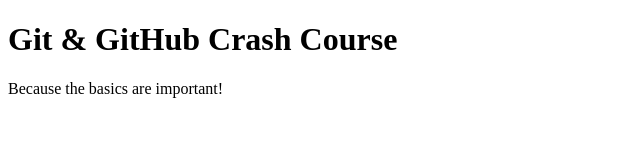
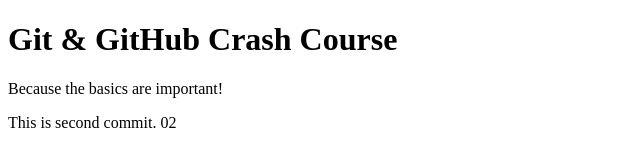
Before and after one commit to rishiranjan10/github_actions, a plain HTML site: page index.html in a window 1280 px wide. Shown: the whole page, without its empty margins (0-640 px from the left). Drawn offline with Linux system fonts and the light colour scheme.

Commit message:
second commit

```diff
--- a/index.html
+++ b/index.html
@@ -9,5 +9,6 @@
   <body>
     <h1>Git & GitHub Crash Course</h1>
     <p>Because the basics are important!</p>
+    <p>This is second commit. 02</p>
   </body>
 </html>
```
